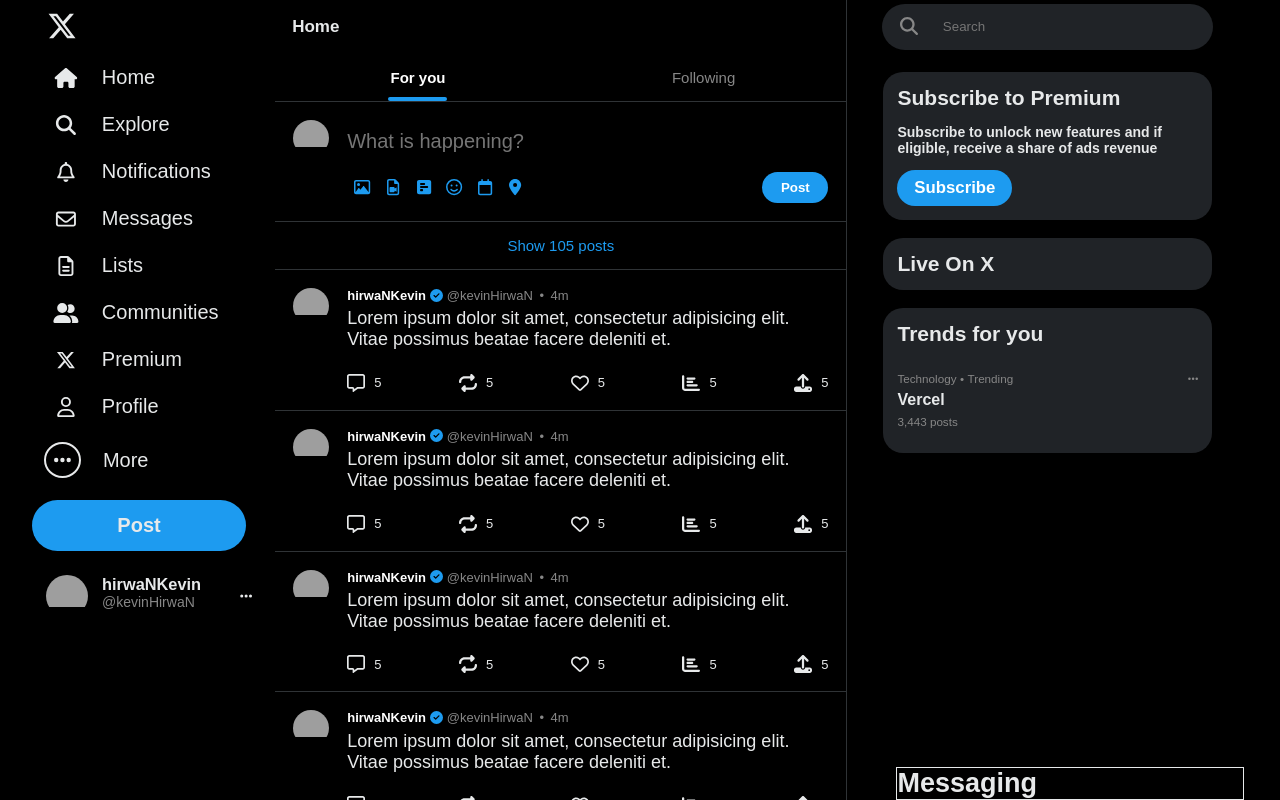
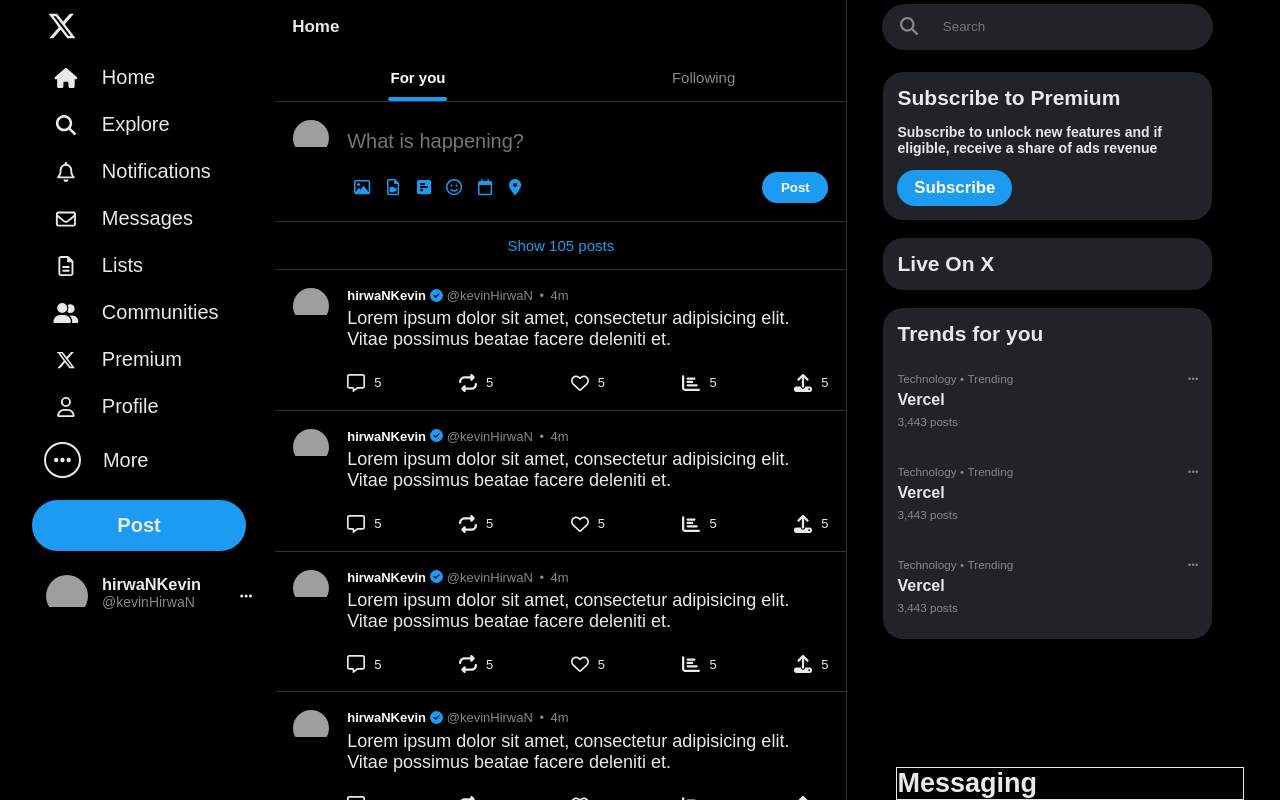
Before and after one commit to hirwaNkevin/twitter-clone-react, a React (Vite) app: page / in a window 1280 px wide. Shown: the top 800 px of the page. Built offline with nearby package versions, Linux system fonts and the light colour scheme; grey boxes are pictures that could not be loaded.

Commit message:
add more trends

```diff
--- a/src/components/SideBarTrendsComponent.tsx
+++ b/src/components/SideBarTrendsComponent.tsx
@@ -26,6 +26,8 @@
         </div>
         <div id="trends-for-you">
           <h2>Trends for you</h2>
+          <Trend />
+          <Trend />
           <Trend />
         </div>
       </div>
```
